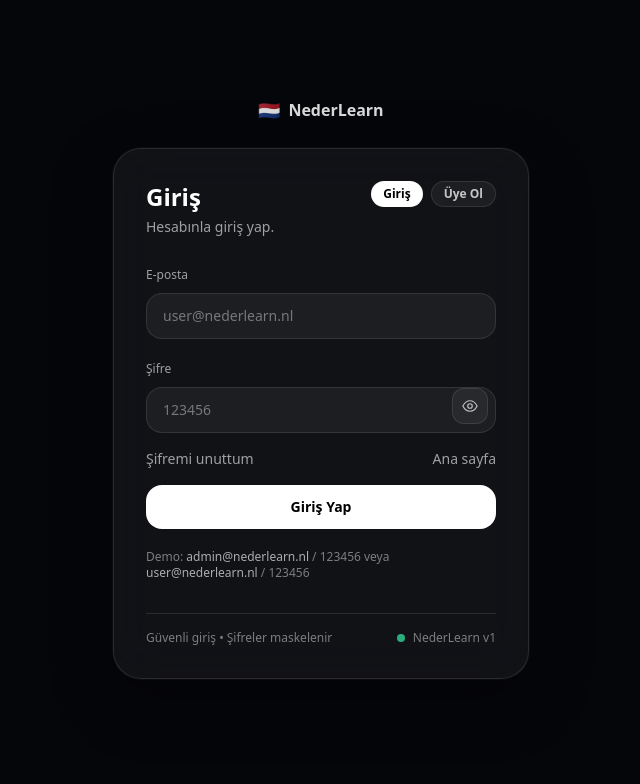
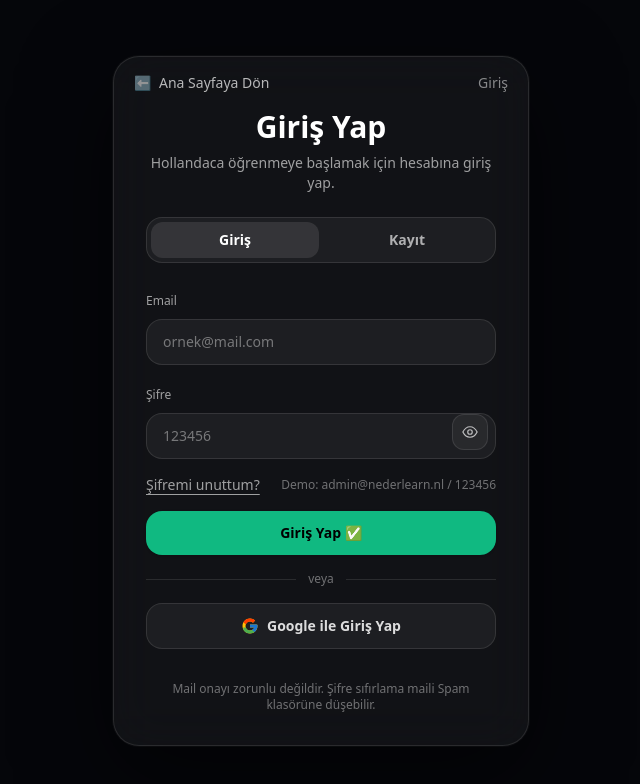
Before and after one commit to cosmuslum/nextjs-boilerplate, a Next.js app: page /giris in a window 1280 px wide. Shown: the top 784 px of the page, without its empty margins (319-959 px from the left). Built offline with nearby package versions, Linux system fonts and the light colour scheme.

Commit message:
Update page.jsx

```diff
--- a/app/giris/page.jsx
+++ b/app/giris/page.jsx
@@ -1,61 +1,39 @@
 "use client";
 
-import { useMemo, useState } from "react";
+import { useState } from "react";
 
 export default function LoginPage() {
-  const [mode, setMode] = useState("login"); // login | signup | reset
+  const [tab, setTab] = useState("login"); // login | signup
+  const [resetMode, setResetMode] = useState(false);
+
   const [email, setEmail] = useState("");
   const [pass, setPass] = useState("");
   const [pass2, setPass2] = useState("");
+
   const [showPass, setShowPass] = useState(false);
   const [showPass2, setShowPass2] = useState(false);
+
   const [err, setErr] = useState("");
   const [ok, setOk] = useState("");
 
-  const title = useMemo(() => {
-    if (mode === "signup") return "Üye Ol";
-    if (mode === "reset") return "Şifre Sıfırla";
-    return "Giriş";
-  }, [mode]);
-
-  const subtitle = useMemo(() => {
-    if (mode === "signup")
-      return "Hesabını oluştur, derslere hemen başla.";
-    if (mode === "reset")
-      return "E-postanı yaz, şifre sıfırlama bağlantısı gönderelim.";
-    return "Hesabınla giriş yap.";
-  }, [mode]);
-
-  function resetMessages() {
+  function clearMsgs() {
     setErr("");
     setOk("");
   }
 
-  function goMode(next) {
-    resetMessages();
-    setMode(next);
-    setPass("");
-    setPass2("");
-    setShowPass(false);
-    setShowPass2(false);
-  }
-
-  // DEMO login logic
-  function doLogin(e) {
+  function handleLogin(e) {
     e.preventDefault();
-    resetMessages();
+    clearMsgs();
 
     // Demo hesaplar:
     // admin@nederlearn.nl / 123456
-    // user@nederlearn.nl / 123456
+    // user@nederlearn.nl  / 123456
     const okLogin =
       pass === "123456" &&
       (email === "admin@nederlearn.nl" || email === "user@nederlearn.nl");
 
     if (!okLogin) {
-      setErr(
-        "E-posta veya şifre hatalı. (Demo: admin@nederlearn.nl / 123456)"
-      );
+      setErr("E-posta veya şifre hatalı. (Demo: admin@nederlearn.nl / 123456)");
       return;
     }
 
@@ -67,10 +45,9 @@ export default function LoginPage() {
     window.location.href = "/";
   }
 
-  // DEMO signup
-  function doSignup(e) {
+  function handleSignup(e) {
     e.preventDefault();
-    resetMessages();
+    clearMsgs();
 
     if (!email.includes("@")) {
       setErr("Lütfen geçerli bir e-posta gir.");
@@ -85,23 +62,24 @@ export default function LoginPage() {
       return;
     }
 
-    // Demo: gerçek kayıt yok — sadece başarı mesajı gösteriyoruz
-    setOk("Üyelik oluşturuldu (demo). Şimdi giriş yapabilirsin.");
-    // otomatik login yerine login ekranına alalım
-    setTimeout(() => goMode("login"), 600);
+    // Demo: gerçek kayıt yok
+    setOk("Kayıt oluşturuldu (demo). Şimdi giriş yapabilirsin.");
+    setTimeout(() => {
+      setTab("login");
+      setPass("");
+      setPass2("");
+    }, 700);
   }
 
-  // DEMO reset
-  function doReset(e) {
+  function handleReset(e) {
     e.preventDefault();
-    resetMessages();
+    clearMsgs();
 
     if (!email.includes("@")) {
       setErr("Lütfen geçerli bir e-posta gir.");
       return;
     }
 
-    // Demo: sadece mesaj
     setOk("Şifre sıfırlama bağlantısı gönderildi (demo).");
   }
 
@@ -109,107 +87,86 @@ export default function LoginPage() {
     <div className="min-h-screen">
       <BackgroundFX />
 
-      <div className="mx-auto max-w-md px-4 pt-20 md:pt-24">
-        {/* top brand */}
-        <div className="mb-6 flex items-center justify-center gap-2 text-white/85">
-          <span className="text-lg">🇳🇱</span>
-          <span className="font-semibold">NederLearn</span>
+      <div className="mx-auto max-w-md px-4 py-10 md:py-14">
+        <div className="rounded-[26px] border border-white/10 bg-white/5 shadow-[0_0_0_1px_rgba(255,255,255,0.03),0_30px_90px_rgba(0,0,0,0.55)] backdrop-blur-xl overflow-hidden">
+          {/* top bar */}
+          <div className="flex items-center justify-between px-5 py-4">
+            <a
+              href="/"
+              className="text-sm text-white/70 hover:text-white/85 transition inline-flex items-center gap-2"
+            >
+              <span className="opacity-80">⬅</span>
+              Ana Sayfaya Dön
+            </a>
+
+            <div className="text-sm text-white/50">Giriş</div>
           </div>
 
-        <div className="rounded-[28px] border border-white/10 bg-white/5 p-6 shadow-[0_0_0_1px_rgba(255,255,255,0.03),0_20px_60px_rgba(0,0,0,0.35)] backdrop-blur-xl md:p-8">
-          {/* header */}
-          <div className="flex items-start justify-between gap-4">
-            <div>
-              <h1 className="text-2xl font-semibold text-white">{title}</h1>
-              <p className="mt-1 text-sm text-white/60">{subtitle}</p>
+          <div className="px-6 pb-6 md:px-8 md:pb-8">
+            <div className="text-center">
+              <h1 className="text-3xl font-semibold text-white">Giriş Yap</h1>
+              <p className="mt-2 text-sm text-white/60">
+                Hollandaca öğrenmeye başlamak için hesabına giriş yap.
+              </p>
             </div>
 
-            {/* mode chips */}
-            <div className="flex gap-2">
-              <Chip active={mode === "login"} onClick={() => goMode("login")}>
+            {/* tabs */}
+            <div className="mt-6 rounded-2xl border border-white/10 bg-white/5 p-1">
+              <div className="grid grid-cols-2 gap-1">
+                <button
+                  type="button"
+                  onClick={() => {
+                    clearMsgs();
+                    setResetMode(false);
+                    setTab("login");
+                  }}
+                  className={
+                    "rounded-xl px-4 py-2 text-sm font-semibold transition " +
+                    (tab === "login" && !resetMode
+                      ? "bg-white/10 text-white"
+                      : "text-white/65 hover:text-white/85")
+                  }
+                >
                   Giriş
-              </Chip>
-              <Chip active={mode === "signup"} onClick={() => goMode("signup")}>
-                Üye Ol
-              </Chip>
+                </button>
+                <button
+                  type="button"
+                  onClick={() => {
+                    clearMsgs();
+                    setResetMode(false);
+                    setTab("signup");
+                  }}
+                  className={
+                    "rounded-xl px-4 py-2 text-sm font-semibold transition " +
+                    (tab === "signup" && !resetMode
+                      ? "bg-white/10 text-white"
+                      : "text-white/65 hover:text-white/85")
+                  }
+                >
+                  Kayıt
+                </button>
               </div>
             </div>
 
             {/* messages */}
             {err && (
-            <div className="mt-5 rounded-2xl border border-red-500/30 bg-red-500/10 px-4 py-3 text-sm text-red-200">
+              <div className="mt-4 rounded-2xl border border-red-500/30 bg-red-500/10 px-4 py-3 text-sm text-red-200">
                 {err}
               </div>
             )}
             {ok && (
-            <div className="mt-5 rounded-2xl border border-emerald-400/25 bg-emerald-400/10 px-4 py-3 text-sm text-emerald-100">
+              <div className="mt-4 rounded-2xl border border-emerald-400/25 bg-emerald-400/10 px-4 py-3 text-sm text-emerald-100">
                 {ok}
               </div>
             )}
 
-          {/* forms */}
-          {mode === "login" && (
-            <form className="mt-6 space-y-4" onSubmit={doLogin}>
-              <Field label="E-posta">
-                <input
-                  value={email}
-                  onChange={(e) => setEmail(e.target.value)}
-                  placeholder="user@nederlearn.nl"
-                  className={inputCls}
-                  autoComplete="email"
-                />
-              </Field>
-
-              <Field label="Şifre">
-                <div className="relative">
-                  <input
-                    value={pass}
-                    onChange={(e) => setPass(e.target.value)}
-                    placeholder="123456"
-                    type={showPass ? "text" : "password"}
-                    className={inputCls + " pr-12"}
-                    autoComplete="current-password"
-                  />
-                  <IconBtn
-                    onClick={() => setShowPass((v) => !v)}
-                    label={showPass ? "Şifreyi gizle" : "Şifreyi göster"}
+            {/* form */}
+            {!resetMode ? (
+              <form
+                className="mt-6 space-y-4"
+                onSubmit={tab === "login" ? handleLogin : handleSignup}
               >
-                    {showPass ? <EyeOff /> : <Eye />}
-                  </IconBtn>
-                </div>
-              </Field>
-
-              <div className="flex items-center justify-between">
-                <button
-                  type="button"
-                  onClick={() => goMode("reset")}
-                  className="text-sm text-white/60 hover:text-white/80 transition"
-                >
-                  Şifremi unuttum
-                </button>
-                <a
-                  href="/"
-                  className="text-sm text-white/60 hover:text-white/80 transition"
-                >
-                  Ana sayfa
-                </a>
-              </div>
-
-              <button type="submit" className={primaryBtn}>
-                Giriş Yap
-              </button>
-
-              <div className="pt-1 text-xs text-white/45">
-                Demo: <span className="text-white/65">admin@nederlearn.nl</span>{" "}
-                / 123456 veya{" "}
-                <span className="text-white/65">user@nederlearn.nl</span> / 123456
-              </div>
-            </form>
-          )}
-
-          {mode === "signup" && (
-            <form className="mt-6 space-y-4" onSubmit={doSignup}>
-              <Field label="E-posta">
+                <Field label="Email">
                   <input
                     value={email}
                     onChange={(e) => setEmail(e.target.value)}
@@ -224,10 +181,10 @@ export default function LoginPage() {
                     <input
                       value={pass}
                       onChange={(e) => setPass(e.target.value)}
-                    placeholder="En az 6 karakter"
+                      placeholder={tab === "login" ? "123456" : "En az 6 karakter"}
                       type={showPass ? "text" : "password"}
                       className={inputCls + " pr-12"}
-                    autoComplete="new-password"
+                      autoComplete={tab === "login" ? "current-password" : "new-password"}
                     />
                     <IconBtn
                       onClick={() => setShowPass((v) => !v)}
@@ -238,6 +195,7 @@ export default function LoginPage() {
                   </div>
                 </Field>
 
+                {tab === "signup" && (
                   <Field label="Şifre (tekrar)">
                     <div className="relative">
                       <input
@@ -256,27 +214,65 @@ export default function LoginPage() {
                       </IconBtn>
                     </div>
                   </Field>
+                )}
 
-              <button type="submit" className={primaryBtn}>
-                Hesap Oluştur
+                <div className="flex items-center justify-between">
+                  <button
+                    type="button"
+                    onClick={() => {
+                      clearMsgs();
+                      setResetMode(true);
+                    }}
+                    className="text-sm text-white/60 hover:text-white/80 transition underline underline-offset-4"
+                  >
+                    Şifremi unuttum?
                   </button>
 
-              <div className="text-sm text-white/60">
-                Zaten hesabın var mı?{" "}
+                  <div className="text-xs text-white/40">
+                    {/* küçük ipucu */}
+                    Demo: admin@nederlearn.nl / 123456
+                  </div>
+                </div>
+
+                <button
+                  type="submit"
+                  className="mt-1 w-full rounded-2xl bg-emerald-500 px-5 py-3 text-sm font-semibold text-black shadow hover:bg-emerald-400 transition"
+                >
+                  {tab === "login" ? "Giriş Yap ✅" : "Kayıt Ol ✅"}
+                </button>
+
+                {/* divider */}
+                <Divider />
+
+                {/* Google button (demo) */}
                 <button
                   type="button"
-                  onClick={() => goMode("login")}
-                  className="text-white/80 hover:text-white transition underline underline-offset-4"
+                  onClick={() =>
+                    setErr("Google girişi demo. İstersen gerçek bağlarız.")
+                  }
+                  className="w-full rounded-2xl border border-white/10 bg-white/5 px-5 py-3 text-sm font-semibold text-white/85 hover:bg-white/10 transition flex items-center justify-center gap-2"
                 >
-                  Giriş yap
+                  <GoogleIcon />
+                  Google ile Giriş Yap
                 </button>
+
+                <p className="pt-4 text-center text-xs text-white/40">
+                  Mail onayı zorunlu değildir. Şifre sıfırlama maili Spam klasörüne
+                  düşebilir.
+                </p>
+              </form>
+            ) : (
+              <form className="mt-6 space-y-4" onSubmit={handleReset}>
+                <div className="rounded-2xl border border-white/10 bg-white/5 p-4">
+                  <div className="text-sm font-semibold text-white">
+                    Şifre Sıfırlama
                   </div>
-            </form>
-          )}
+                  <div className="mt-1 text-sm text-white/60">
+                    E-postanı yaz, sıfırlama bağlantısı gönderelim.
+                  </div>
+                </div>
 
-          {mode === "reset" && (
-            <form className="mt-6 space-y-4" onSubmit={doReset}>
-              <Field label="E-posta">
+                <Field label="Email">
                   <input
                     value={email}
                     onChange={(e) => setEmail(e.target.value)}
@@ -286,31 +282,29 @@ export default function LoginPage() {
                   />
                 </Field>
 
-              <button type="submit" className={primaryBtn}>
-                Sıfırlama Bağlantısı Gönder
+                <button
+                  type="submit"
+                  className="w-full rounded-2xl bg-emerald-500 px-5 py-3 text-sm font-semibold text-black shadow hover:bg-emerald-400 transition"
+                >
+                  Sıfırlama Linki Gönder ✅
                 </button>
 
-              <div className="text-sm text-white/60">
                 <button
                   type="button"
-                  onClick={() => goMode("login")}
-                  className="text-white/80 hover:text-white transition underline underline-offset-4"
+                  onClick={() => {
+                    clearMsgs();
+                    setResetMode(false);
+                  }}
+                  className="w-full rounded-2xl border border-white/10 bg-white/5 px-5 py-3 text-sm font-semibold text-white/80 hover:bg-white/10 transition"
                 >
                   Giriş ekranına dön
                 </button>
-              </div>
+
+                <p className="pt-3 text-center text-xs text-white/40">
+                  Demo: sadece mesaj gösterir. Gerçek e-posta sistemi istersen bağlarız.
+                </p>
               </form>
             )}
-
-          {/* bottom help */}
-          <div className="mt-8 flex items-center justify-between border-t border-white/10 pt-4">
-            <div className="text-xs text-white/45">
-              Güvenli giriş • Şifreler maskelenir
-            </div>
-            <div className="flex items-center gap-2">
-              <Dot />
-              <span className="text-xs text-white/45">NederLearn v1</span>
-            </div>
           </div>
         </div>
       </div>
@@ -318,13 +312,10 @@ export default function LoginPage() {
   );
 }
 
-/* ---------- UI bits ---------- */
+/* ---------- helpers / ui ---------- */
 
 const inputCls =
   "mt-2 w-full rounded-2xl border border-white/10 bg-white/5 px-4 py-3 text-sm text-white placeholder:text-white/40 outline-none focus:border-white/25";
-
-const primaryBtn =
-  "w-full rounded-2xl bg-white px-5 py-3 text-sm font-semibold text-black hover:bg-white/90 transition";
 
 function Field({ label, children }) {
   return (
@@ -335,20 +326,13 @@ function Field({ label, children }) {
   );
 }
 
-function Chip({ active, onClick, children }) {
+function Divider() {
   return (
-    <button
-      type="button"
-      onClick={onClick}
-      className={
-        "rounded-full px-3 py-1 text-xs font-semibold transition " +
-        (active
-          ? "bg-white text-black"
-          : "border border-white/10 bg-white/5 text-white/75 hover:bg-white/10")
-      }
-    >
-      {children}
-    </button>
+    <div className="my-4 flex items-center gap-3">
+      <div className="h-px flex-1 bg-white/10" />
+      <div className="text-xs text-white/40">veya</div>
+      <div className="h-px flex-1 bg-white/10" />
+    </div>
   );
 }
 
@@ -369,19 +353,15 @@ function BackgroundFX() {
   return (
     <div className="pointer-events-none fixed inset-0 -z-10 overflow-hidden">
       <div className="absolute inset-0 bg-[#05060a]" />
-      <div className="absolute -left-32 top-[-120px] h-[480px] w-[480px] rounded-full bg-blue-600/25 blur-[90px]" />
-      <div className="absolute right-[-160px] top-[40px] h-[520px] w-[520px] rounded-full bg-violet-600/25 blur-[100px]" />
-      <div className="absolute left-[30%] top-[55%] h-[520px] w-[520px] rounded-full bg-cyan-500/10 blur-[120px]" />
-      <div className="absolute inset-0 bg-gradient-to-b from-black/20 via-transparent to-black/40" />
+      <div className="absolute -left-32 top-[-120px] h-[520px] w-[520px] rounded-full bg-blue-600/25 blur-[110px]" />
+      <div className="absolute right-[-180px] top-[40px] h-[560px] w-[560px] rounded-full bg-violet-600/25 blur-[120px]" />
+      <div className="absolute left-[30%] top-[55%] h-[560px] w-[560px] rounded-full bg-cyan-500/10 blur-[140px]" />
+      <div className="absolute inset-0 bg-gradient-to-b from-black/10 via-transparent to-black/45" />
     </div>
   );
 }
 
-function Dot() {
-  return <span className="h-2 w-2 rounded-full bg-emerald-400/80" />;
-}
-
-/* ---------- tiny icons (no library) ---------- */
+/* ---------- icons (no library) ---------- */
 
 function Eye() {
   return (
@@ -427,3 +407,26 @@ function EyeOff() {
     </svg>
   );
 }
+
+function GoogleIcon() {
+  return (
+    <svg width="18" height="18" viewBox="0 0 48 48">
+      <path
+        fill="#FFC107"
+        d="M43.6 20.5H42V20H24v8h11.3C33.7 32.7 29.3 36 24 36c-6.6 0-12-5.4-12-12s5.4-12 12-12c3.1 0 5.9 1.2 8 3.1l5.7-5.7C34.1 6.1 29.3 4 24 4 12.9 4 4 12.9 4 24s8.9 20 20 20 20-8.9 20-20c0-1.3-.1-2.7-.4-3.5z"
+      />
+      <path
+        fill="#FF3D00"
+        d="M6.3 14.7l6.6 4.8C14.7 15.4 19 12 24 12c3.1 0 5.9 1.2 8 3.1l5.7-5.7C34.1 6.1 29.3 4 24 4c-7.7 0-14.4 4.3-17.7 10.7z"
+      />
+      <path
+        fill="#4CAF50"
+        d="M24 44c5.2 0 10-2 13.6-5.1l-6.3-5.3C29.3 35.7 26.8 36 24 36c-5.3 0-9.7-3.3-11.3-8H6.2v5.2C9.5 39.7 16.2 44 24 44z"
+      />
+      <path
+        fill="#1976D2"
+        d="M43.6 20.5H42V20H24v8h11.3c-1 2.7-2.9 4.9-5.3 6.3l.1.1 6.3 5.3C39.7 36.7 44 31.7 44 24c0-1.3-.1-2.7-.4-3.5z"
+      />
+    </svg>
+  );
+}
```
Lines whose indentation alone changed are shown as unchanged.
